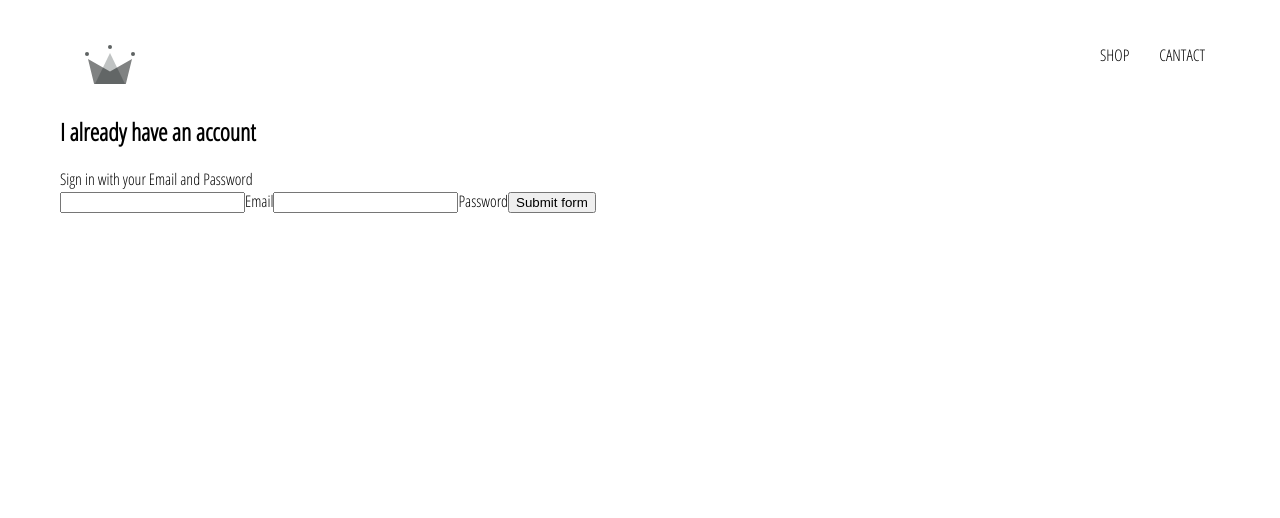
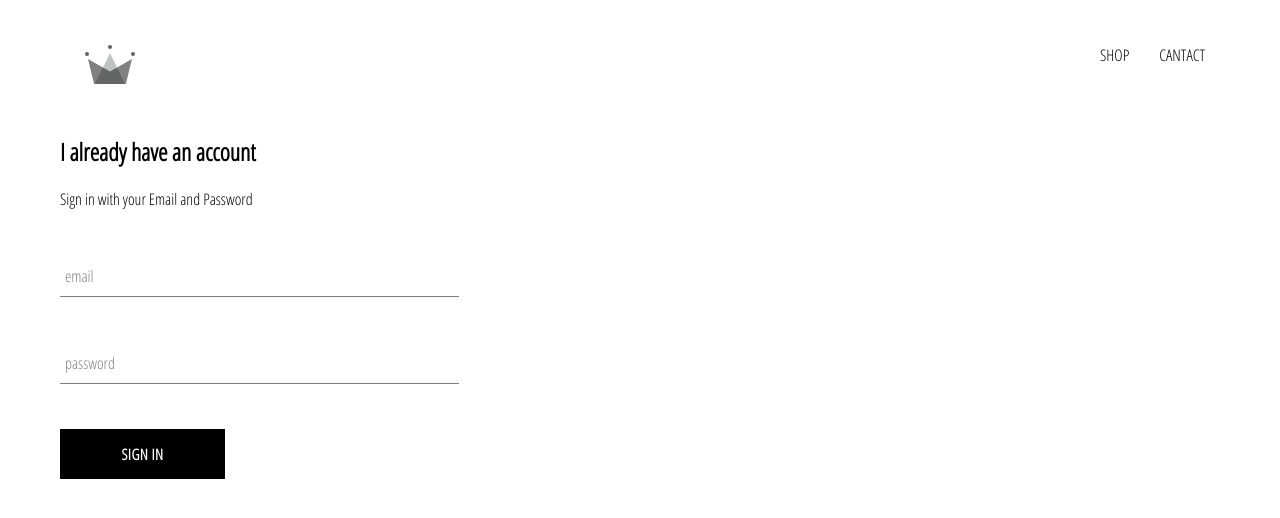
Before and after one commit to BadrEddineMoufid/ecomerce-webapp, a React (Create React App) app: page /signin in a window 1280 px wide. Shown: the top 518 px of the page. Built offline with nearby package versions, Linux system fonts and the light colour scheme.

Commit message:
made a custom-button component and styled the sign-in component

```diff
--- /dev/null
+++ b/src/components/custom-button/custom-button.js
@@ -0,0 +1,10 @@
+import React from 'react';
+import './custom-button.scss';
+
+export default function CustomButton ({children, ...otherProps}) {
+    return (
+        <button className='custom-button' {...otherProps}>
+            {children}
+        </button>
+    )
+}
--- /dev/null
+++ b/src/components/custom-button/custom-button.scss
@@ -0,0 +1,22 @@
+.custom-button {
+    min-width: 165px;
+    width: auto;
+    height: 50px;
+    letter-spacing: 0.5px;
+    line-height: 50px;
+    padding: 0 35px 0 35px;
+    font-size: 15px;
+    background-color: black;
+    color: white;
+    text-transform: uppercase;
+    font-family: 'Open Sans Condensed';
+    font-weight: bolder;
+    border: none;
+    cursor: pointer;
+
+    &:hover {
+      background-color: white;
+      color: black;
+      border: 1px solid black;
+    }
+}
--- /dev/null
+++ b/src/components/form-input/form-input.js
@@ -0,0 +1,18 @@
+import React from 'react'
+
+import './form-input.scss'
+
+export default function FormInput({handleChange, label, ...otherProps}) {
+    return (
+        <div className='group'>
+            <input className='form-input' onChange={handleChange} {...otherProps}/>
+            {
+                label ?
+                (<label className={`${otherProps.value.length ? 'shrink' : ''} form-input-label`} >
+                    {label}
+                </label>)
+                : null
+            }
+        </div>
+    )
+}
--- /dev/null
+++ b/src/components/form-input/form-input.scss
@@ -0,0 +1,54 @@
+$sub-color: grey;
+$main-color: black;
+
+@mixin shrinkLabel {
+  top: -14px;
+  font-size: 12px;
+  color: $main-color;
+}
+
+.group {
+  position: relative;
+  margin: 45px 0;
+
+  .form-input {
+    background: none;
+    background-color: white;
+    color: $sub-color;
+    font-size: 18px;
+    padding: 10px 10px 10px 5px;
+    display: block;
+    width: 100%;
+    border: none;
+    border-radius: 0;
+    border-bottom: 1px solid $sub-color;
+    margin: 25px 0;
+
+    &:focus {
+      outline: none;
+    }
+
+    &:focus ~ .form-input-label {
+      @include shrinkLabel();
+    }
+  }
+
+  input[type='password'] {
+    letter-spacing: 0.3em;
+  }
+
+  .form-input-label {
+    color: $sub-color;
+    font-size: 16px;
+    font-weight: normal;
+    position: absolute;
+    pointer-events: none;
+    left: 5px;
+    top: 10px;
+    transition: 300ms ease all;
+
+    &.shrink {
+      @include shrinkLabel();
+    }
+  }
+}
--- a/src/components/sign-in/signin.js
+++ b/src/components/sign-in/signin.js
@@ -1,4 +1,7 @@
 import React, { Component } from 'react'
+import FormInput from '../form-input/form-input';
+import CustomButton from '../custom-button/custom-button';
+
 import './signin.scss';
 
 
@@ -31,26 +34,28 @@
                 <span>Sign in with your Email and Password</span>
 
                 <form onSubmit={this.handleSubmit}>
-                    <input
+                    <FormInput
                         name='email'
                         type='email'
-                        onChange={this.handleChange}
+                        handleChange={this.handleChange}
                         value={this.state.email}
+                        label='email'
                         required
                     />
 
-                    <label>Email</label>
 
-                    <input
+
+                    <FormInput
                         name='password'
                         type='password'
-                        onChange={this.handleChange}
+                        handleChange={this.handleChange}
                         value={this.state.password}
+                        label='password'
                         required
                     />
-                    <label>Password</label>
 
-                    <input type='submit' value='Submit form' />
+
+                    <CustomButton type='submit'> Sign in </CustomButton>
                 </form>
             </div>
         )
--- a/src/components/sign-in/signin.scss
+++ b/src/components/sign-in/signin.scss
@@ -0,0 +1,9 @@
+.sign-in{
+    width: 30vw;
+    display: flex;
+    flex-direction: column;
+
+    .title{
+        margin: 10px 0;
+    }
+}
```
